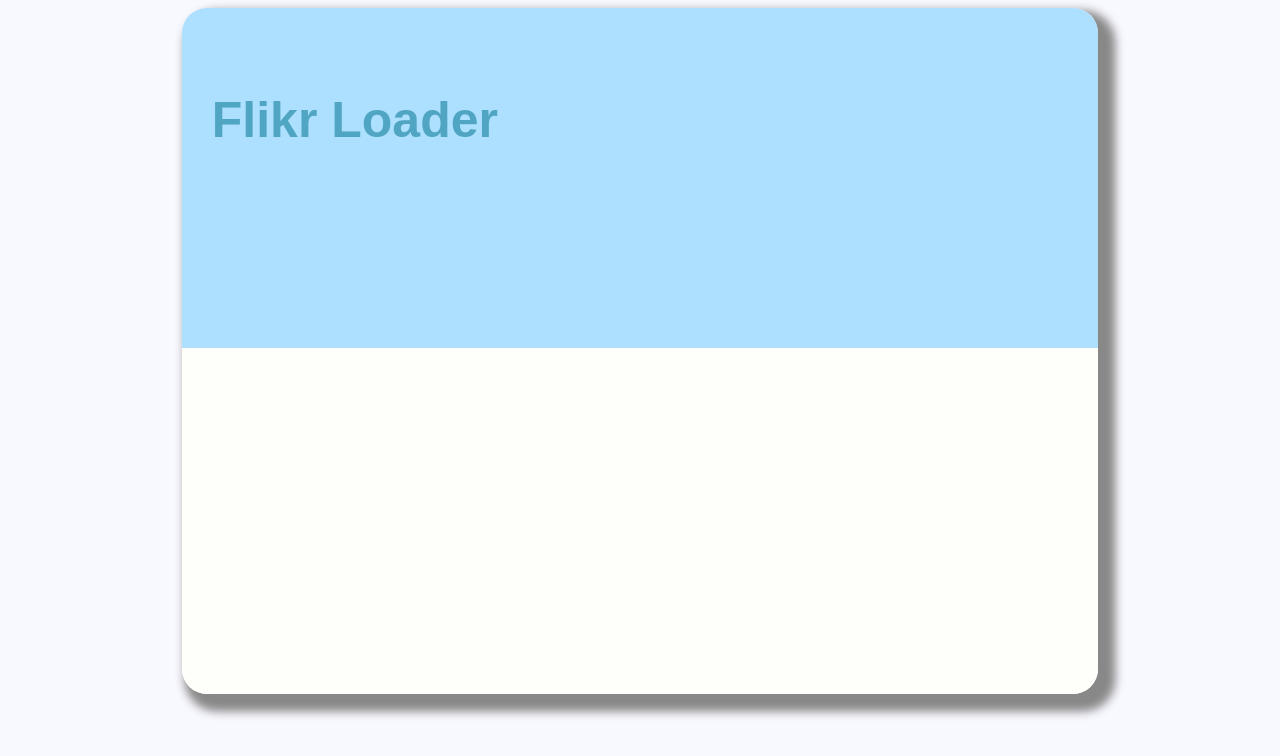
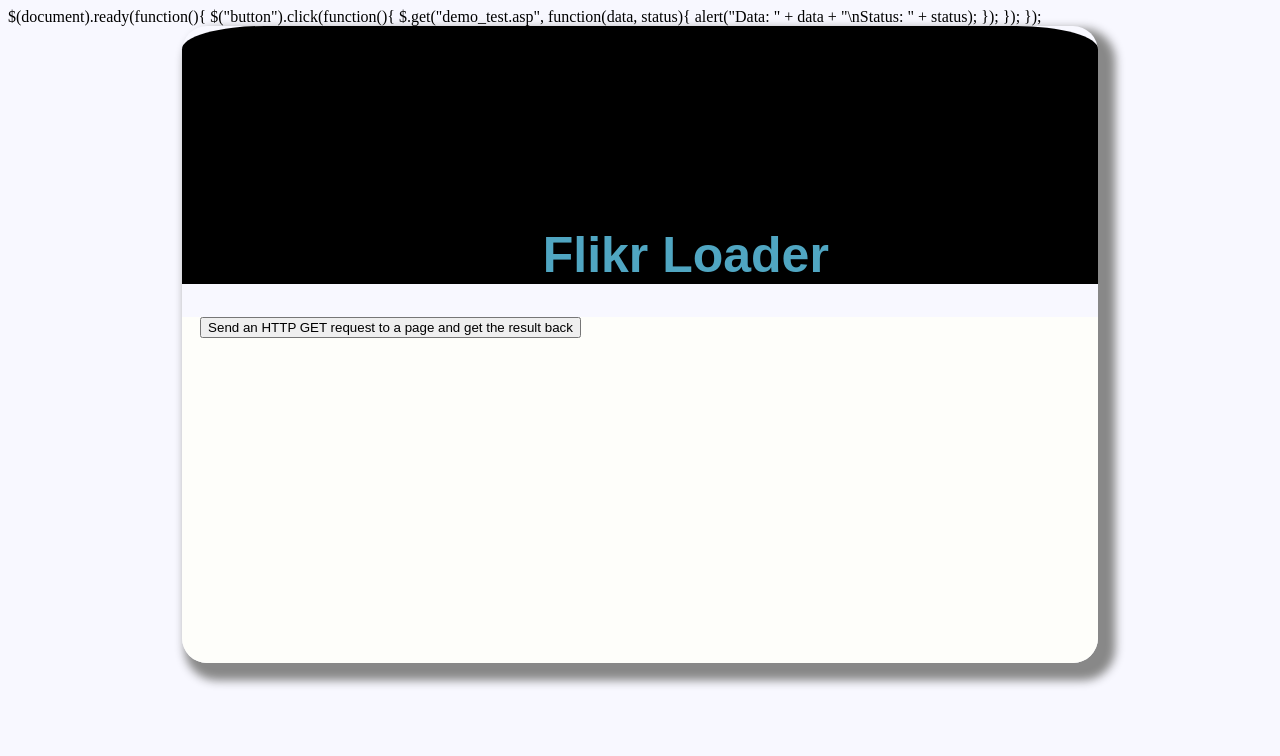
Before and after one commit to Volotor/Bubblegate.Old.Volotor.github.io, a PHP site: page / in a window 1280 px wide. Shown: the top 756 px of the page. Run offline with PHP 8.4, Linux system fonts and the light colour scheme.

Commit message:
CSS edit

```diff
--- a/Css.css
+++ b/Css.css
@@ -15,16 +15,16 @@ body{
 
 
 #header{
-	background-color:#ADDFFF;/*makes background light blue*/
+	background-color:#000000;/*makes background light blue*/
 	margin-left:auto;
 	margin-right: auto;
 	padding:auto;
-	padding-left: 30px;
-	padding-top: 65px;;
-	height: 275px;
-	max-height: 275px;
-	border-top-right-radius: 25px;
-	border-top-left-radius:25px;}
+	padding-left: 10%;
+	padding-top: 20%;;
+	height: 10%;
+	max-height: 10%;
+	border-top-right-radius: 9%;
+	border-top-left-radius:9%;}
 
 
 
@@ -50,6 +50,7 @@ h1{
 	color:#50A6C2;
 	margin-top: 0px;
 	padding-top: 2%;
+	text-align:center;
 }
 
 h2{
--- a/index.html
+++ b/index.html
@@ -9,7 +9,13 @@
 	<title>Task 1 - Flikr Loader</title>
 
 
-
+	$(document).ready(function(){
+	    $("button").click(function(){
+	        $.get("demo_test.asp", function(data, status){
+	            alert("Data: " + data + "\nStatus: " + status);
+	        });
+	    });
+	});
 
 
 </head>
@@ -26,6 +32,7 @@
 			<h1>Flikr Loader</h1>
 		</div>
 		<div id="parchment">
+			<button>Send an HTTP GET request to a page and get the result back</button>
 		</div>
 
 	</div>
```
